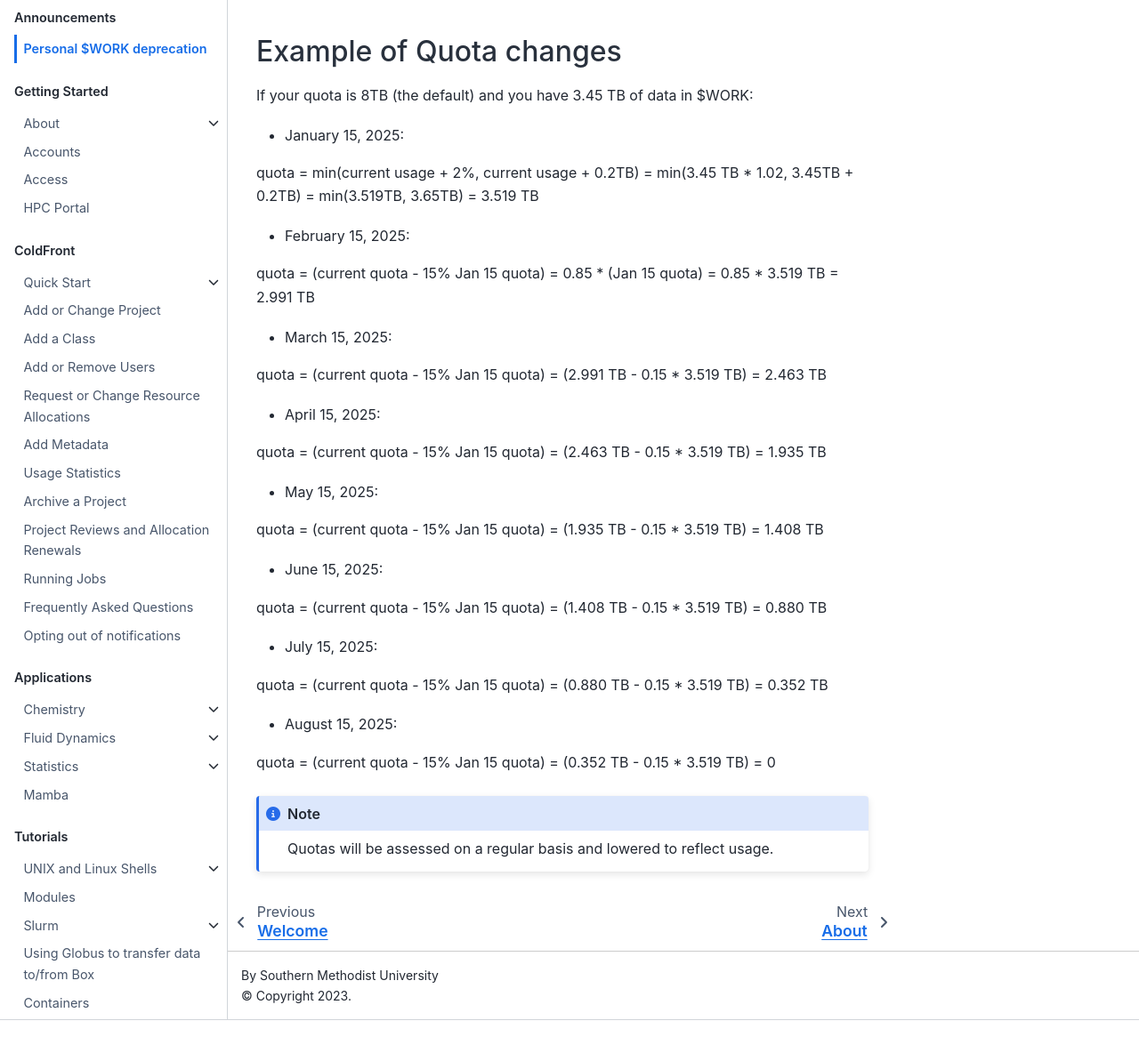
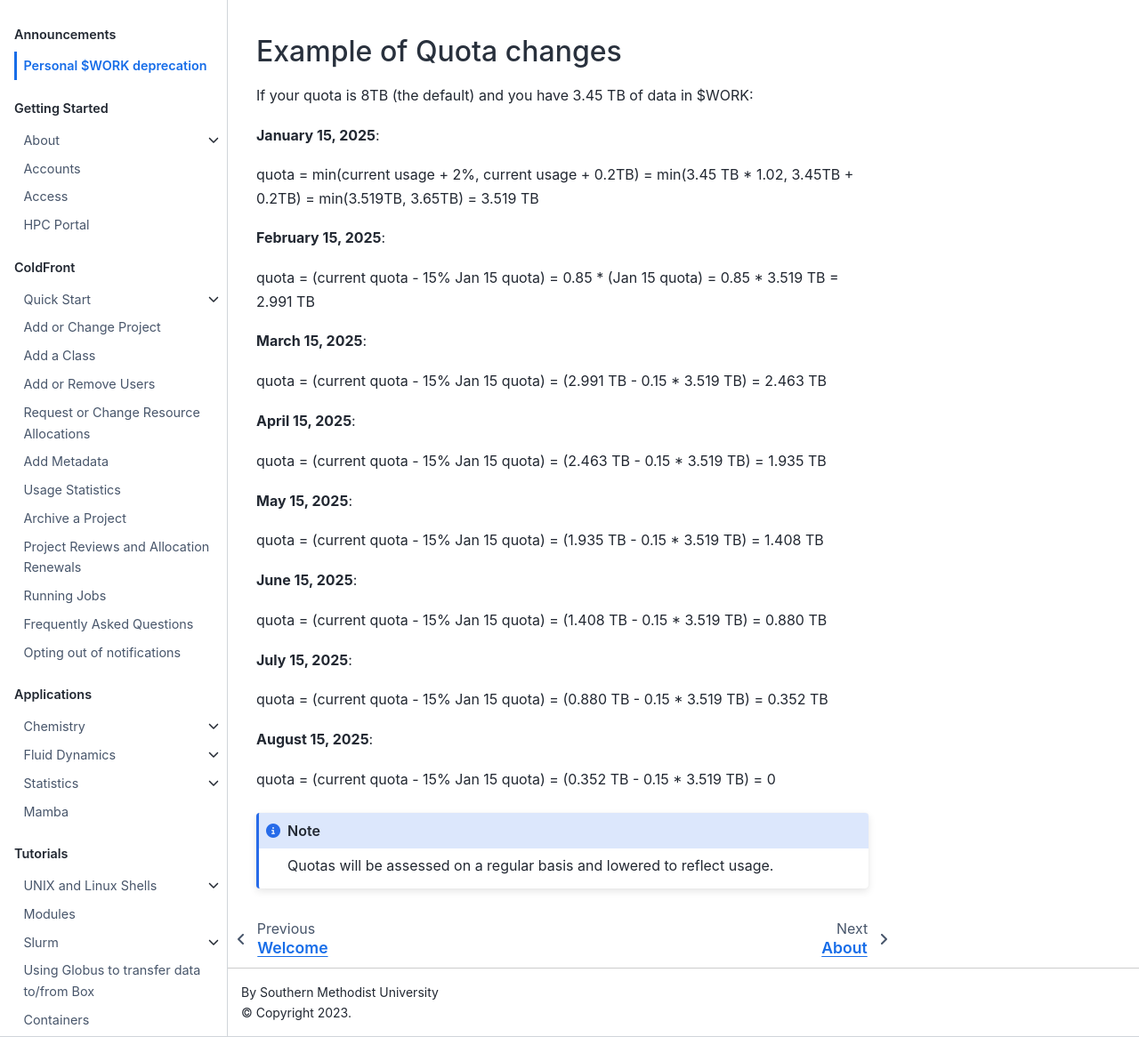
Before and after one commit to SouthernMethodistUniversity/hpc_docs, a Jupyter Book: the page built from docs/work_deprecation.md, in a window 1280 px wide and 1400 px high, scrolled down 995 px, cut to the strip 234-1400 px from the top of the window. Shown: the whole strip at 89% size. Built offline with Jupyter Book 1.0.4 settings and Sphinx 7.4.7 and the Sphinx Book theme 1.1.4, drawn with Linux system fonts in a browser that asks for light colours.

Commit message:
more formatting modifications

```diff
--- a/docs/work_deprecation.md
+++ b/docs/work_deprecation.md
@@ -28,35 +28,35 @@
 
 If your quota is 8TB (the default) and you have 3.45 TB of data in $WORK:
 
-- January 15, 2025:
+**January 15, 2025**:
 
 quota = min(current usage + 2%, current usage + 0.2TB) = min(3.45 TB * 1.02, 3.45TB + 0.2TB) = min(3.519TB, 3.65TB) = 3.519 TB
 
-- February 15, 2025:
+**February 15, 2025**:
 
 quota = (current quota - 15% Jan 15 quota) = 0.85 * (Jan 15 quota) = 0.85 * 3.519 TB = 2.991 TB
 
-- March 15, 2025:
+**March 15, 2025**:
 
 quota = (current quota - 15% Jan 15 quota) = (2.991 TB - 0.15 * 3.519 TB) = 2.463 TB
 
-- April 15, 2025:
+**April 15, 2025**:
 
 quota = (current quota - 15% Jan 15 quota) = (2.463 TB - 0.15 * 3.519 TB) = 1.935 TB
 
-- May 15, 2025:
+**May 15, 2025**:
 
 quota = (current quota - 15% Jan 15 quota) = (1.935 TB - 0.15 * 3.519 TB) = 1.408 TB
 
-- June 15, 2025:
+**June 15, 2025**:
 
 quota = (current quota - 15% Jan 15 quota) = (1.408 TB - 0.15 * 3.519 TB) = 0.880 TB
 
-- July 15, 2025:
+**July 15, 2025**:
 
 quota = (current quota - 15% Jan 15 quota) = (0.880 TB - 0.15 * 3.519 TB) = 0.352 TB
 
-- August 15, 2025:
+**August 15, 2025**:
 
 quota = (current quota - 15% Jan 15 quota) = (0.352 TB - 0.15 * 3.519 TB) = 0
 
```
